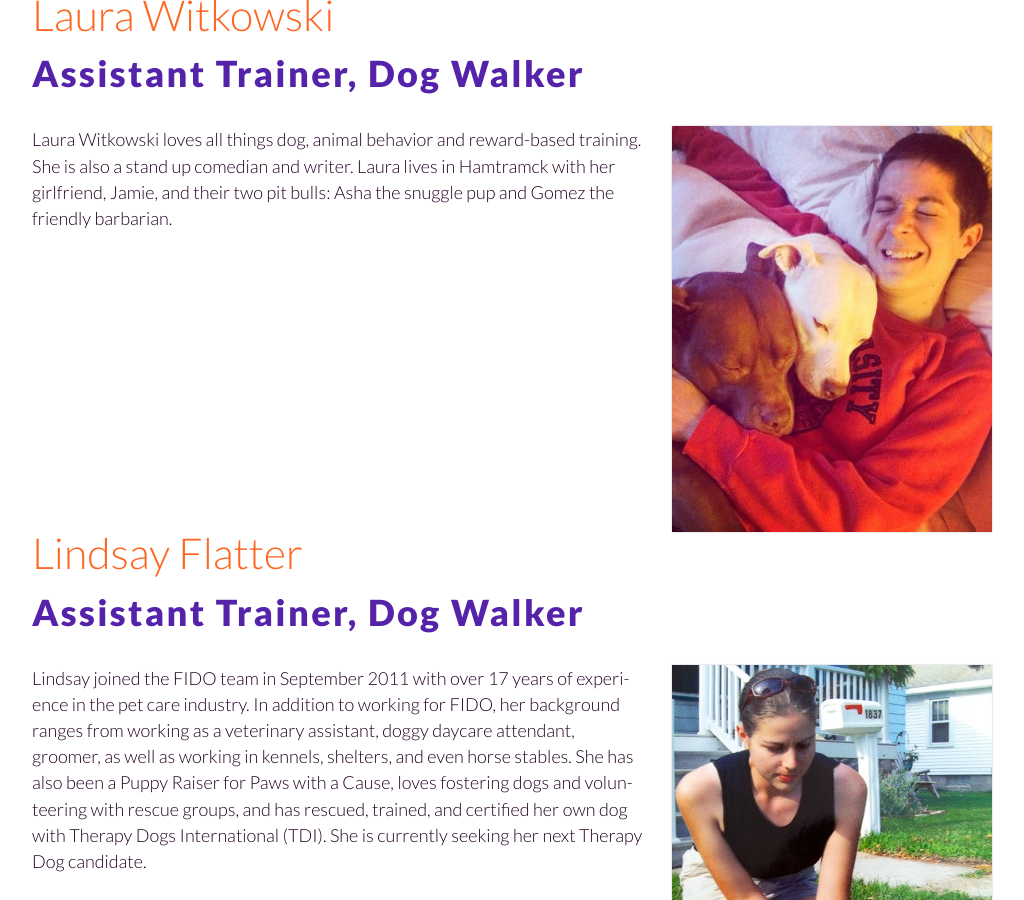
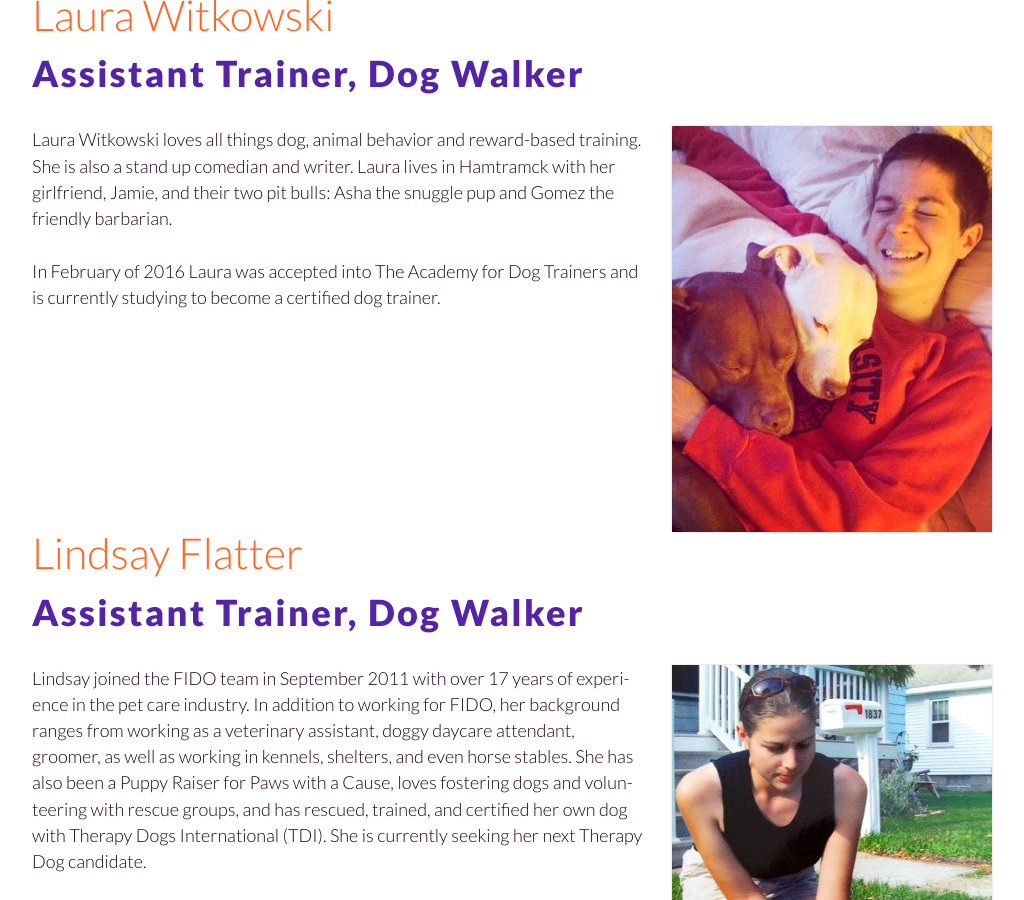
Before and after one commit to fidodogtraining/fidodogtraining.github.io, a Jekyll site: the page built from _autopages/about.md, in a window 1280 px wide and 900 px high, scrolled down 2635 px. Shown: the whole window, without its empty margins (128-1152 px from the left). Built offline with Jekyll 4.4.1, drawn with Linux system fonts in a browser that asks for light colours.

Commit message:
Update about.md

```diff
--- a/_autopages/about.md
+++ b/_autopages/about.md
@@ -91,6 +91,9 @@ named Tchotchke. The three of them keep me on my toes and provide plenty of oppo
 Laura Witkowski loves all things dog, animal behavior and reward-based training. She is also a stand up comedian and writer.
 Laura lives in Hamtramck with her girlfriend, Jamie, and their two pit bulls: Asha the snuggle pup and Gomez the friendly
 barbarian.
+
+In February of 2016 Laura was accepted into The Academy for Dog Trainers and is currently studying to become a certified dog
+trainer.
 </section>
 
 <section class="region">
```
